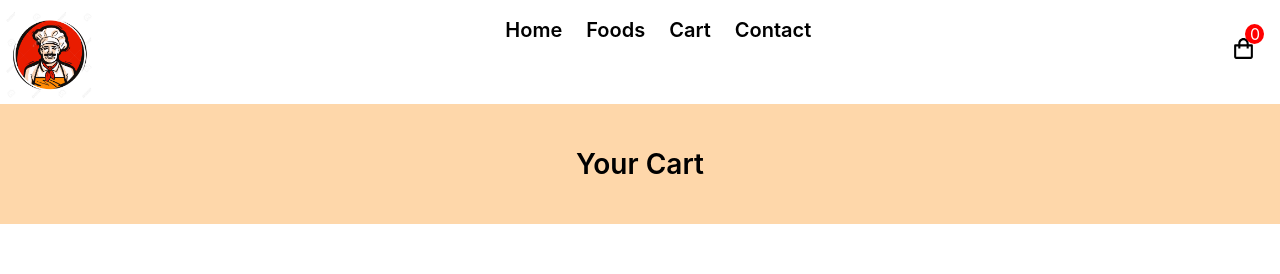
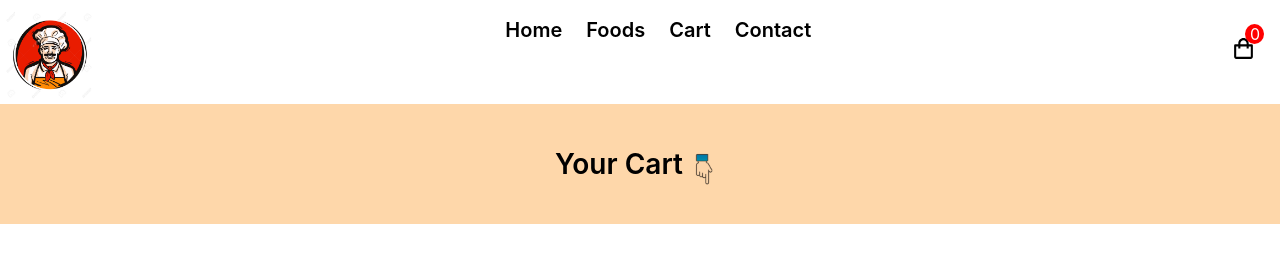
Before and after one commit to krka1309/Food_Application_ReactJs, a React (Create React App) app: page /cart in a window 1280 px wide. Shown: the top 274 px of the page. Built offline with nearby package versions, Linux system fonts and the light colour scheme.

Commit message:
product shadow added

```diff
--- a/src/components/productsCard/products.css
+++ b/src/components/productsCard/products.css
@@ -21,6 +21,9 @@
 }
 .productsMainDIv:hover {
   transform: scale(1.1);
+  box-shadow: 0px 9px 11px -6px rgba(0, 0, 0, 0.66);
+  -webkit-box-shadow: 0px 9px 11px -6px rgba(0, 0, 0, 0.66);
+  -moz-box-shadow: 0px 9px 11px -6px rgba(0, 0, 0, 0.66);
 }
 .addToCartDiv {
   display: flex;
--- a/src/pages/cart/cart.css
+++ b/src/pages/cart/cart.css
@@ -31,8 +31,29 @@
   height: 70px;
 }
 .tableDiv {
+  flex-direction: column;
   background-color: antiquewhite;
   display: flex;
   align-items: center;
   justify-content: center;
 }
+.cartMainDiv13 {
+  display: flex;
+  font-size: 28px;
+  font-weight: 700;
+  align-items: center;
+  justify-content: center;
+  margin: 12px;
+  color: #d10363;
+  background-color: #f8c794;
+  width: 100%;
+  height: 120px;
+}
+.handIcon {
+  mix-blend-mode: multiply;
+  width: 38px;
+  margin-top: 10px;
+  height: 38px;
+  padding: 2px;
+  transform: rotate(180deg);
+}
--- a/src/pages/cart/cart.js
+++ b/src/pages/cart/cart.js
@@ -11,9 +11,10 @@ import TableRow from "@mui/material/TableRow";
 import Paper from "@mui/material/Paper";
 import CloseIcon from "@mui/icons-material/Close";
 import { deleteProduct } from "../../store/productSlice";
+import handIcon from "../../assets/images/hand.png";
 const Cart = () => {
   const products = useSelector((state) => state.productReducer.cartItems);
-  // let id= products.findIndex()
+
   let dispatch = useDispatch();
   const handleRemove = (id) => {
     dispatch(deleteProduct(id));
@@ -22,12 +23,15 @@ const Cart = () => {
     <div>
       {products.length === 0 ? (
         <div>
-          <div className="cartMainDiv1">Your Cart</div>
+          <div className="cartMainDiv1">
+            Your Cart <img src={handIcon} alt="" className="handIcon" />
+          </div>
           <div className="cartMainDiv11">No Items Added here</div>
           <Contact />
         </div>
       ) : (
         <div className="tableDiv">
+          <div className="cartMainDiv13">Your Cart</div>
           <TableContainer
             component={Paper}
             style={{
@@ -152,7 +156,11 @@ const Cart = () => {
                       }}
                     >
                       <CloseIcon
-                        sx={{ width: "30px", height: "30px" }}
+                        sx={{
+                          width: "30px",
+                          height: "30px",
+                          cursor: "pointer",
+                        }}
                         onClick={() => handleRemove(row.id)}
                       />
                     </TableCell>
```
Also changed, not shown: src/assets/images/hand.png (added).
